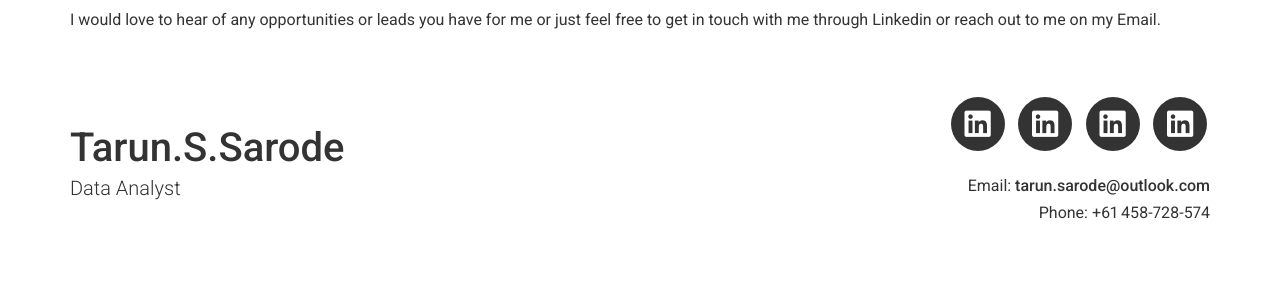
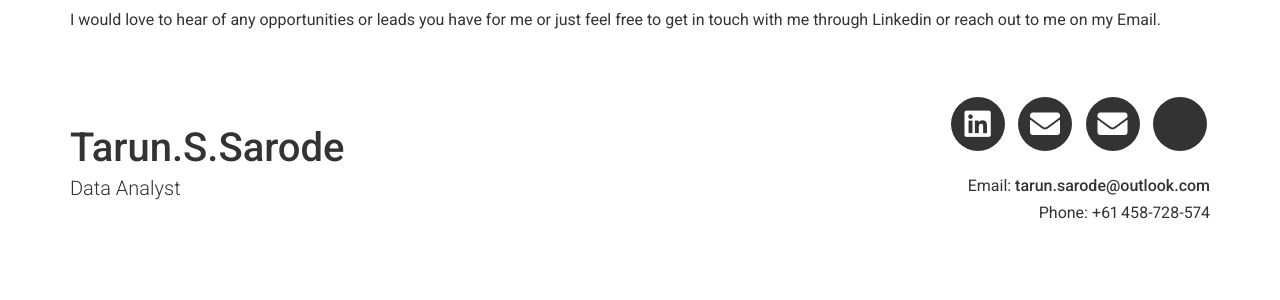
Before and after one commit to Tarun-S-Sarode/Portfolio, a Jekyll site: the page built from index.md, in a window 1280 px wide. Shown: the part 4795-5095 px from the top of the page. Built offline with Jekyll 4.4.1, drawn with Linux system fonts in a browser that asks for light colours; nearby versions of some CDN libraries.

Commit message:
Update header_down.html

```diff
--- a/_includes/header_down.html
+++ b/_includes/header_down.html
@@ -86,21 +86,21 @@
         {%- if site.linkedin_username -%}
           <li>
             <a target="_blank" href="https://www.linkedin.com/in/{{ site.linkedin_username| cgi_escape | escape }}" class="button button--sacnite button--round-l">
-              <i class="fab fa-linkedin" title="Linkedin link"></i>
+              <i class="fa fa-envelope" title="Linkedin link"></i>
             </a>
           </li>
         {%- endif -%}
         {%- if site.linkedin_username -%}
           <li>
             <a target="_blank" href="https://www.linkedin.com/in/{{ site.linkedin_username| cgi_escape | escape }}" class="button button--sacnite button--round-l">
-              <i class="fab fa-linkedin" title="Linkedin link"></i>
+              <i class="fas fa-envelope" title="Linkedin link"></i>
             </a>
           </li>
         {%- endif -%}
         {%- if site.linkedin_username -%}
           <li>
             <a target="_blank" href="https://www.linkedin.com/in/{{ site.linkedin_username| cgi_escape | escape }}" class="button button--sacnite button--round-l">
-              <i class="fab fa-linkedin" title="Linkedin link"></i>
+              <i class="fab fa-envelope" title="Linkedin link"></i>
             </a>
           </li>
         {%- endif -%}
```
